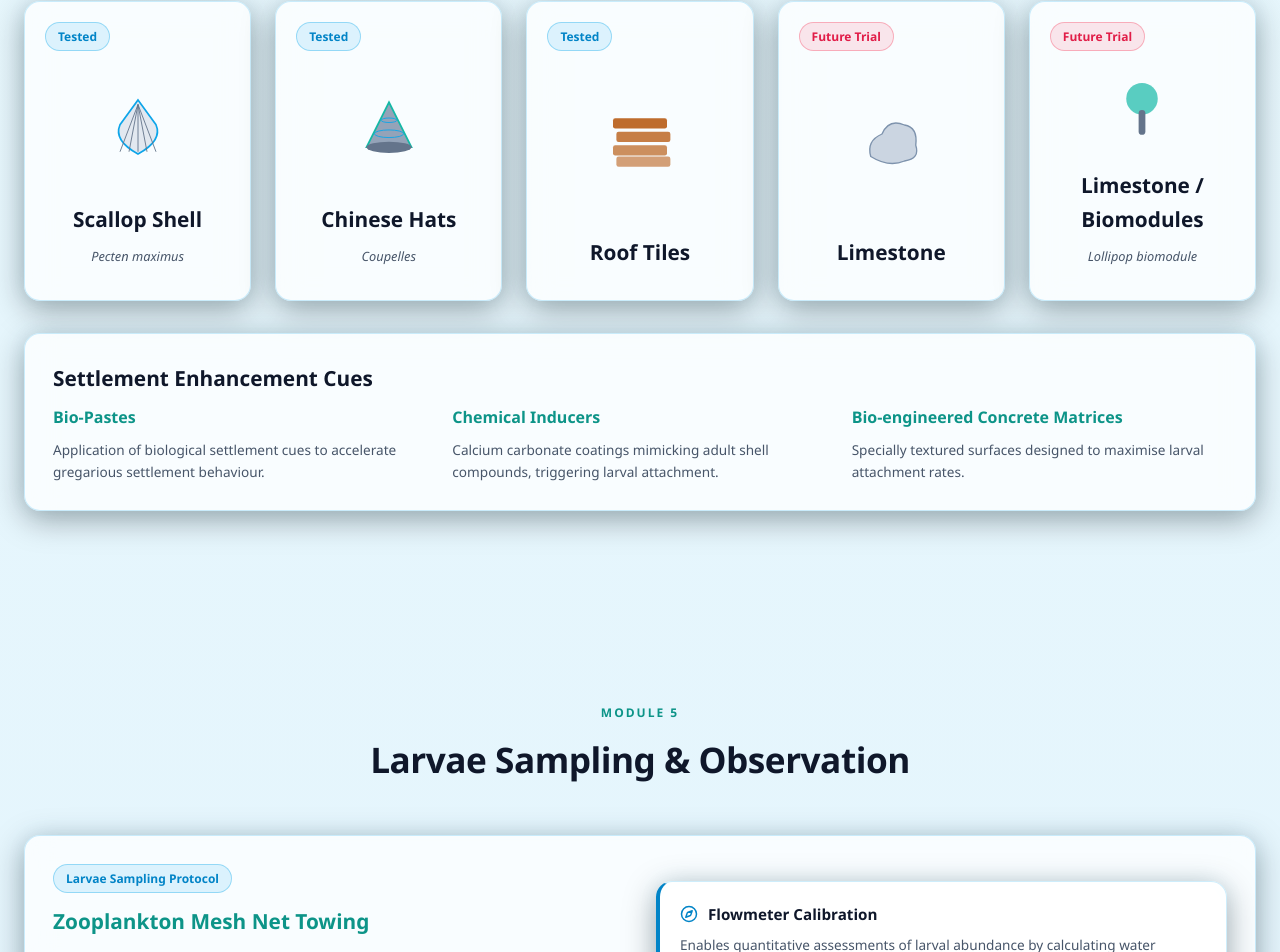
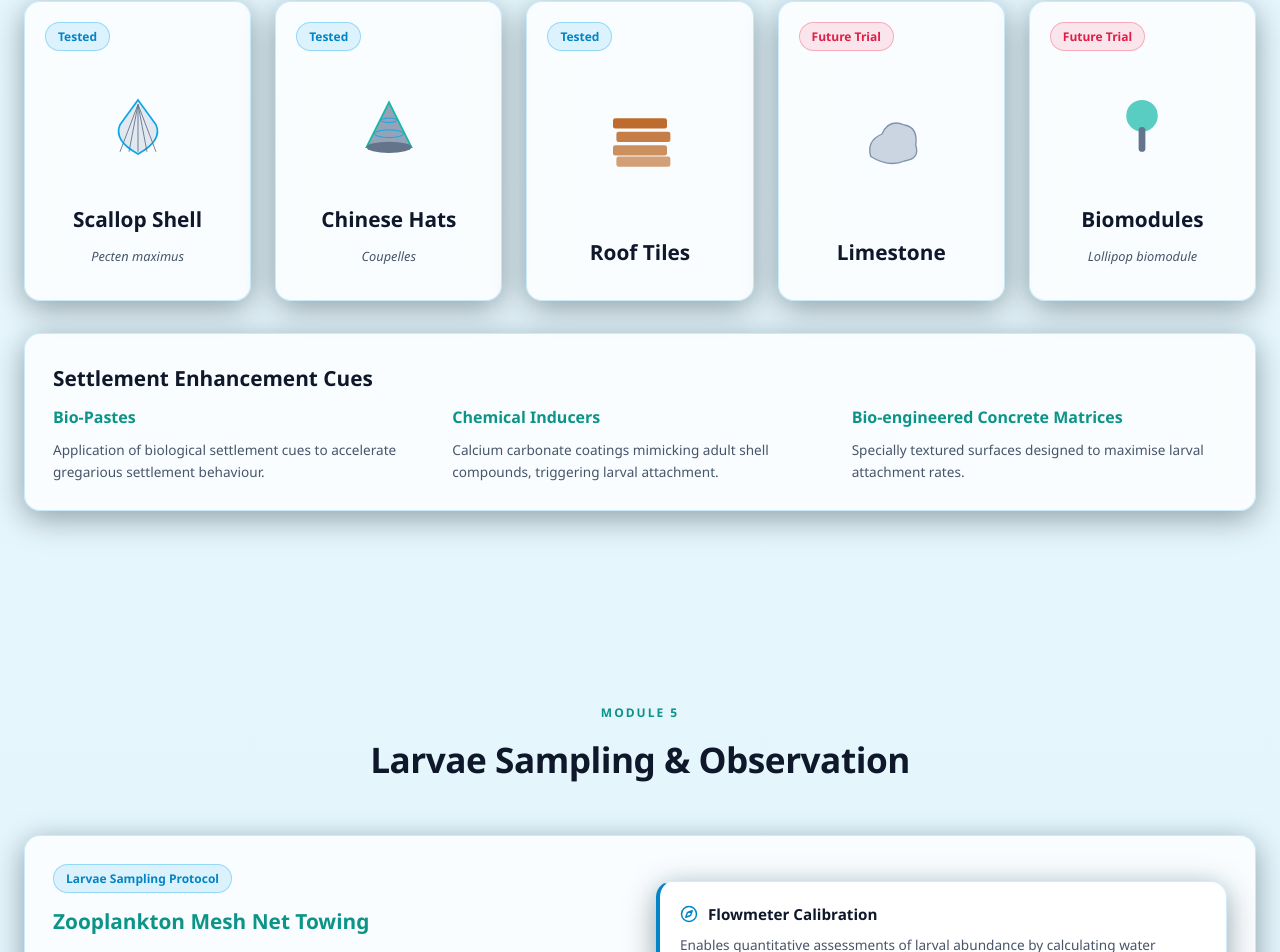
Before and after one commit to marcuarterolabrador-alt/pp, a React (Vite) app in the folder oyster-portal/: page / in a window 1280 px wide. Shown: the part 5380-6332 px from the top of the page. Built offline with nearby package versions, Linux system fonts and the light colour scheme.

Commit message:
fix: remove limestone label from biomodules substrate

```diff
--- a/oyster-portal/src/data/substrates.js
+++ b/oyster-portal/src/data/substrates.js
@@ -45,7 +45,7 @@ export const substrates = [
   },
   {
     id: 'biomodules',
-    name: 'Limestone / Biomodules',
+    name: 'Biomodules',
     latin: 'Lollipop biomodule',
     settlement: 'Pending',
     stability: 'Pending',
```
